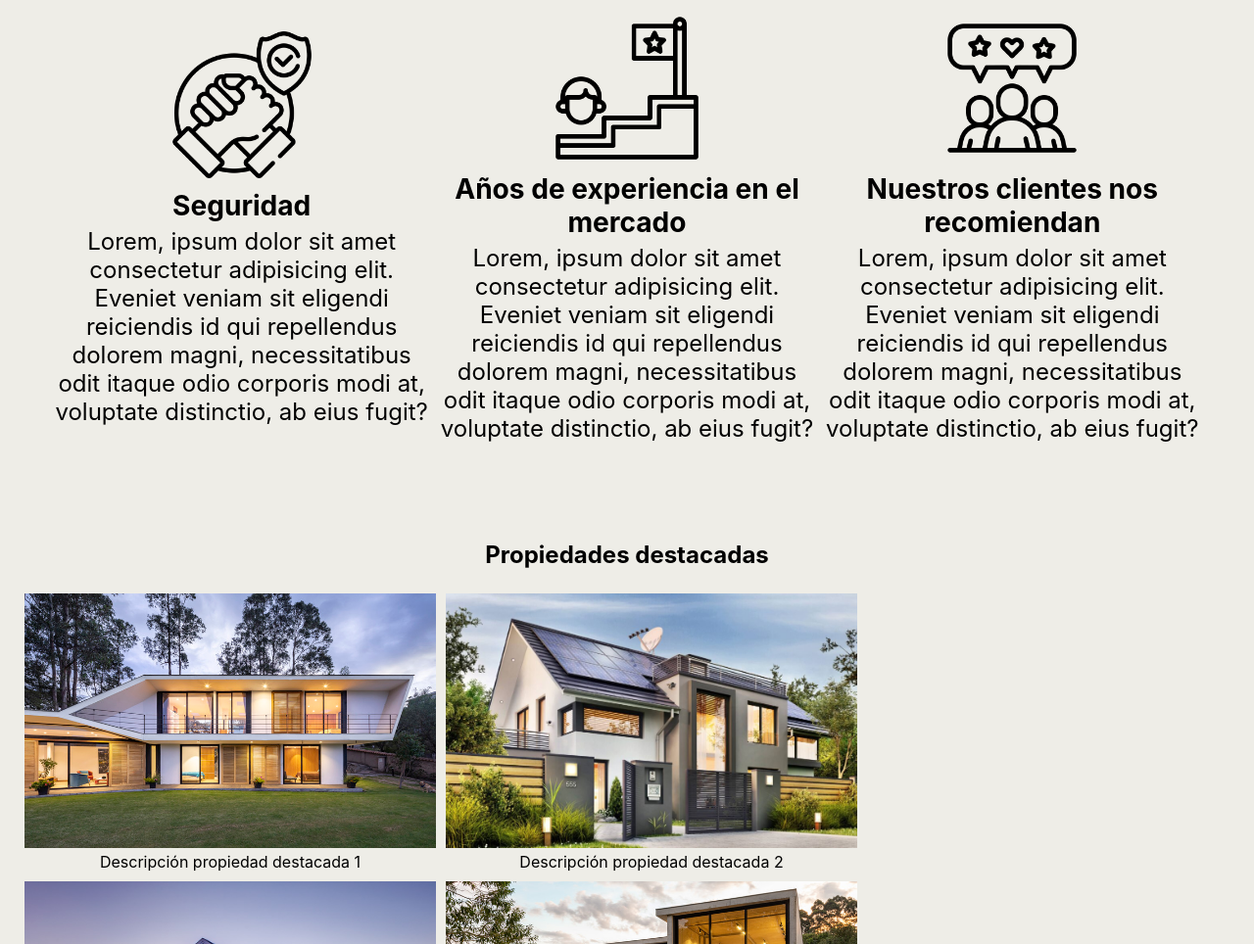
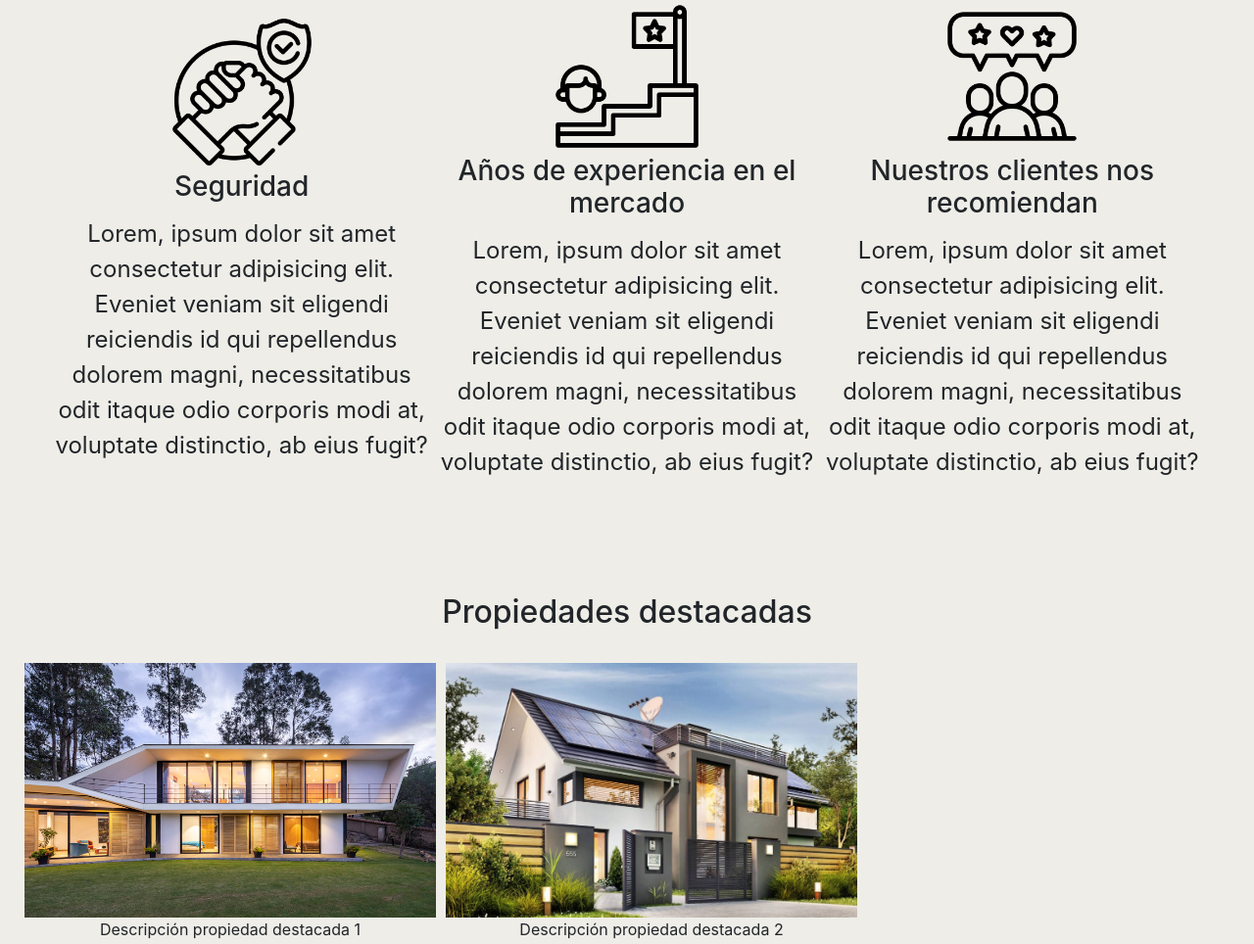
Before and after one commit to michaelpino/bastias_propiedades, a plain HTML site: page index.html in a window 1280 px wide. Shown: the part 972-1936 px from the top of the page at 98% size. Drawn offline with nearby package versions, Linux system fonts and the light colour scheme.

Commit message:
agregadas dependencias de bootstrap a todas las paginas

```diff
--- a/index.html
+++ b/index.html
@@ -5,6 +5,8 @@
     <meta charset="UTF-8">
     <meta http-equiv="X-UA-Compatible" content="IE=edge">
     <meta name="viewport" content="width=device-width, initial-scale=1.0">
+
+    <link href="https://cdn.jsdelivr.net/npm/bootstrap@5.1.3/dist/css/bootstrap.min.css" rel="stylesheet" integrity="sha384-1BmE4kWBq78iYhFldvKuhfTAU6auU8tT94WrHftjDbrCEXSU1oBoqyl2QvZ6jIW3" crossorigin="anonymous">
     <link rel="stylesheet" href="./styles/style.css">
     <title>Bastías Propiedades</title>
 </head>
@@ -202,6 +204,9 @@
             </div>
         </div>
     </footer>
+
+    <!-- Bootstrap JavaScript plugin bundle -->
+    <script src="https://cdn.jsdelivr.net/npm/bootstrap@5.1.3/dist/js/bootstrap.bundle.min.js" integrity="sha384-ka7Sk0Gln4gmtz2MlQnikT1wXgYsOg+OMhuP+IlRH9sENBO0LRn5q+8nbTov4+1p" crossorigin="anonymous"></script>
 </body>
 
 </html>
```
Also changed, not shown: sections/about-us.html (+5 -0 lines), sections/arriendos.html (+5 -0 lines), sections/contact-us.html (+5 -0 lines), sections/ventas.html (+5 -0 lines).
